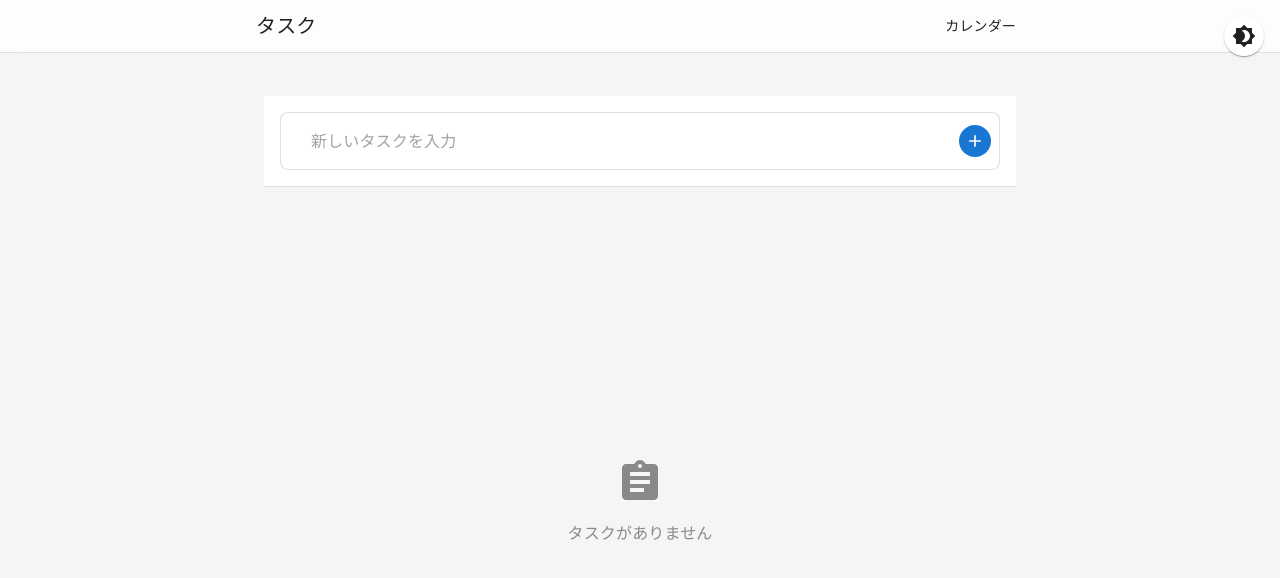
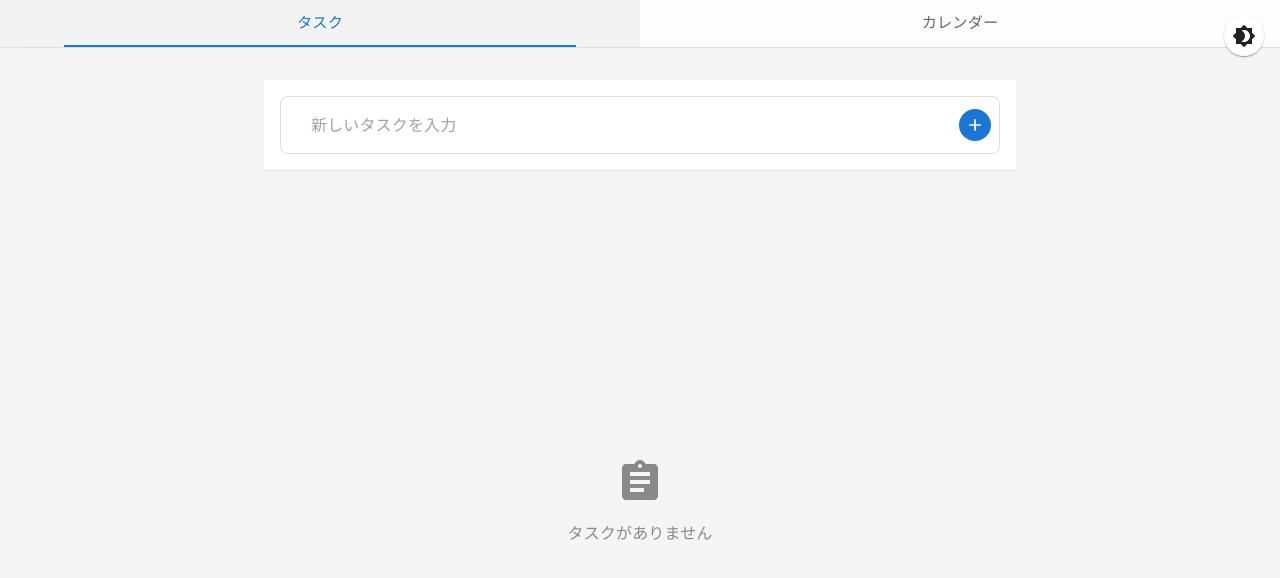
Before and after one commit to kodakku31/todo-app, a React (Vite) app: page / in a window 1280 px wide. Shown: the top 578 px of the page. Built offline with nearby package versions, Linux system fonts and the light colour scheme.

Commit message:
Update app with latest changes

```diff
--- a/index.html
+++ b/index.html
@@ -3,7 +3,7 @@
   <head>
     <meta charset="UTF-8" />
     <link rel="icon" type="image/svg+xml" href="/icons/todo-icon.svg" />
-    <meta name="viewport" content="width=device-width, initial-scale=1.0, maximum-scale=1.0, user-scalable=no, viewport-fit=cover" />
+    <meta name="viewport" content="width=device-width, initial-scale=1.0" />
     <meta name="theme-color" content="#2196F3" />
     <meta name="description" content="A simple todo application" />
     <link rel="apple-touch-icon" href="/icons/todo-icon.svg" />
--- a/src/App.tsx
+++ b/src/App.tsx
@@ -175,28 +175,31 @@ function App() {
             justifyContent: 'center',
             width: '100%',
             height: '100vh',
-            overflow: 'hidden'
           }}
         >
           <Container
             maxWidth={false}
             sx={{
               maxWidth: '800px !important',
-              width: '100%',
+              width: '100vw',
               padding: '16px',
               margin: '0 auto',
-              height: '100%',
-              overflow: 'hidden'
             }}
           >
             <Box
               sx={{
+                minHeight: '100vh',
+                height: '100vh',
+                bgcolor: 'background.default',
+                color: 'text.primary',
+                transition: 'all 0.3s ease-in-out',
                 display: 'flex',
                 flexDirection: 'column',
-                height: '100%',
-                width: '100%',
                 overflow: 'hidden',
-                position: 'relative'
+                position: 'relative',
+                ...(isMobile && {
+                  pb: 'env(safe-area-inset-bottom)',
+                }),
               }}
             >
               <Box
@@ -204,7 +207,7 @@ function App() {
                   position: 'fixed',
                   top: isMobile ? 'env(safe-area-inset-top)' : 16,
                   right: isMobile ? 8 : 16,
-                  zIndex: 1100
+                  zIndex: 1100,
                 }}
               >
                 <IconButton
@@ -216,15 +219,25 @@ function App() {
                     boxShadow: 1,
                     '&:hover': {
                       bgcolor: 'background.paper',
-                      transform: 'scale(1.05)'
+                      transform: 'scale(1.05)',
                     },
-                    transition: 'all 0.2s ease'
+                    transition: 'all 0.2s ease',
                   }}
                 >
                   {mode === 'dark' ? <Brightness7 /> : <Brightness4 />}
                 </IconButton>
               </Box>
 
+              <Box
+                sx={{
+                  display: 'flex',
+                  flexDirection: 'column',
+                  height: '100%',
+                  flex: 1,
+                  position: 'relative',
+                  overflow: 'hidden',
+                }}
+              >
                 <Box
                   sx={{
                     display: 'flex',
@@ -239,44 +252,87 @@ function App() {
                     right: 0,
                     zIndex: 1000,
                     backdropFilter: 'blur(10px)',
-                  backgroundColor: mode === 'dark'
-                    ? 'rgba(30, 30, 30, 0.8)'
-                    : 'rgba(255, 255, 255, 0.8)'
+                    backgroundColor: 'rgba(255, 255, 255, 0.8)',
+                    ...(mode === 'dark' && {
+                      backgroundColor: 'rgba(18, 18, 18, 0.8)',
+                    }),
                   }}
                 >
                   <Box
                     sx={{
+                      flex: 1,
                       display: 'flex',
-                    justifyContent: 'space-between',
                       alignItems: 'center',
-                    width: '100%',
-                    maxWidth: '800px',
-                    px: 2,
-                    py: 1
+                      justifyContent: 'center',
+                      py: 1.5,
+                      position: 'relative',
+                      cursor: 'pointer',
+                      '&::after': {
+                        content: '""',
+                        position: 'absolute',
+                        bottom: 0,
+                        left: '10%',
+                        right: '10%',
+                        height: 2,
+                        bgcolor: 'primary.main',
+                        transform: !showCalendar ? 'scaleX(1)' : 'scaleX(0)',
+                        transition: 'transform 0.2s ease',
+                      },
+                      '&:hover': {
+                        bgcolor: 'action.hover',
+                      },
+                      transition: 'all 0.2s ease',
+                    }}
+                    onClick={() => setShowCalendar(false)}
+                  >
+                    <Typography
+                      sx={{
+                        fontSize: '0.95rem',
+                        fontWeight: !showCalendar ? 600 : 400,
+                        color: !showCalendar ? 'primary.main' : 'text.secondary',
+                        transition: 'all 0.2s ease',
                       }}
                     >
+                      タスク
+                    </Typography>
+                  </Box>
+                  <Box
+                    sx={{
+                      flex: 1,
+                      display: 'flex',
+                      alignItems: 'center',
+                      justifyContent: 'center',
+                      py: 1.5,
+                      position: 'relative',
+                      cursor: 'pointer',
+                      '&::after': {
+                        content: '""',
+                        position: 'absolute',
+                        bottom: 0,
+                        left: '10%',
+                        right: '10%',
+                        height: 2,
+                        bgcolor: 'primary.main',
+                        transform: showCalendar ? 'scaleX(1)' : 'scaleX(0)',
+                        transition: 'transform 0.2s ease',
+                      },
+                      '&:hover': {
+                        bgcolor: 'action.hover',
+                      },
+                      transition: 'all 0.2s ease',
+                    }}
+                    onClick={() => setShowCalendar(true)}
+                  >
                     <Typography
-                    variant="h6"
-                    component="h1"
                       sx={{
-                      fontWeight: 600,
-                      color: 'text.primary'
+                        fontSize: '0.95rem',
+                        fontWeight: showCalendar ? 600 : 400,
+                        color: showCalendar ? 'primary.main' : 'text.secondary',
+                        transition: 'all 0.2s ease',
                       }}
                     >
-                    {showCalendar ? 'カレンダー' : 'タスク'}
+                      カレンダー
                     </Typography>
-                  <IconButton
-                    onClick={() => setShowCalendar(!showCalendar)}
-                    sx={{
-                      color: 'text.primary'
-                    }}
-                  >
-                    {showCalendar ? (
-                      <Typography variant="body2">タスク</Typography>
-                    ) : (
-                      <Typography variant="body2">カレンダー</Typography>
-                    )}
-                  </IconButton>
                   </Box>
                 </Box>
 
@@ -288,7 +344,7 @@ function App() {
                     flexDirection: 'column',
                     position: 'relative',
                     height: '100%',
-                  marginTop: 'calc(48px + env(safe-area-inset-top))'
+                    mt: 'calc(48px + env(safe-area-inset-top))',
                   }}
                 >
                   {!showCalendar ? (
@@ -378,6 +434,7 @@ function App() {
                   )}
                 </Box>
               </Box>
+            </Box>
           </Container>
         </Box>
       </LocalizationProvider>
--- a/src/index.css
+++ b/src/index.css
@@ -1,37 +1,3 @@
-* {
-  margin: 0;
-  padding: 0;
-  box-sizing: border-box;
-}
-
-html, body {
-  width: 100%;
-  height: 100%;
-  overflow-x: hidden;
-  position: fixed;
-}
-
-body {
-  font-family: -apple-system, BlinkMacSystemFont, 'Segoe UI', 'Roboto', 'Oxygen',
-    'Ubuntu', 'Cantarell', 'Fira Sans', 'Droid Sans', 'Helvetica Neue',
-    sans-serif;
-  -webkit-font-smoothing: antialiased;
-  -moz-osx-font-smoothing: grayscale;
-  background-color: #f0f2f5;
-}
-
-#root {
-  width: 100%;
-  height: 100%;
-  overflow-y: auto;
-  -webkit-overflow-scrolling: touch;
-}
-
-code {
-  font-family: source-code-pro, Menlo, Monaco, Consolas, 'Courier New',
-    monospace;
-}
-
 :root {
   font-family: Inter, system-ui, Avenir, Helvetica, Arial, sans-serif;
   line-height: 1.5;
```
Lines whose indentation alone changed are shown as unchanged.
